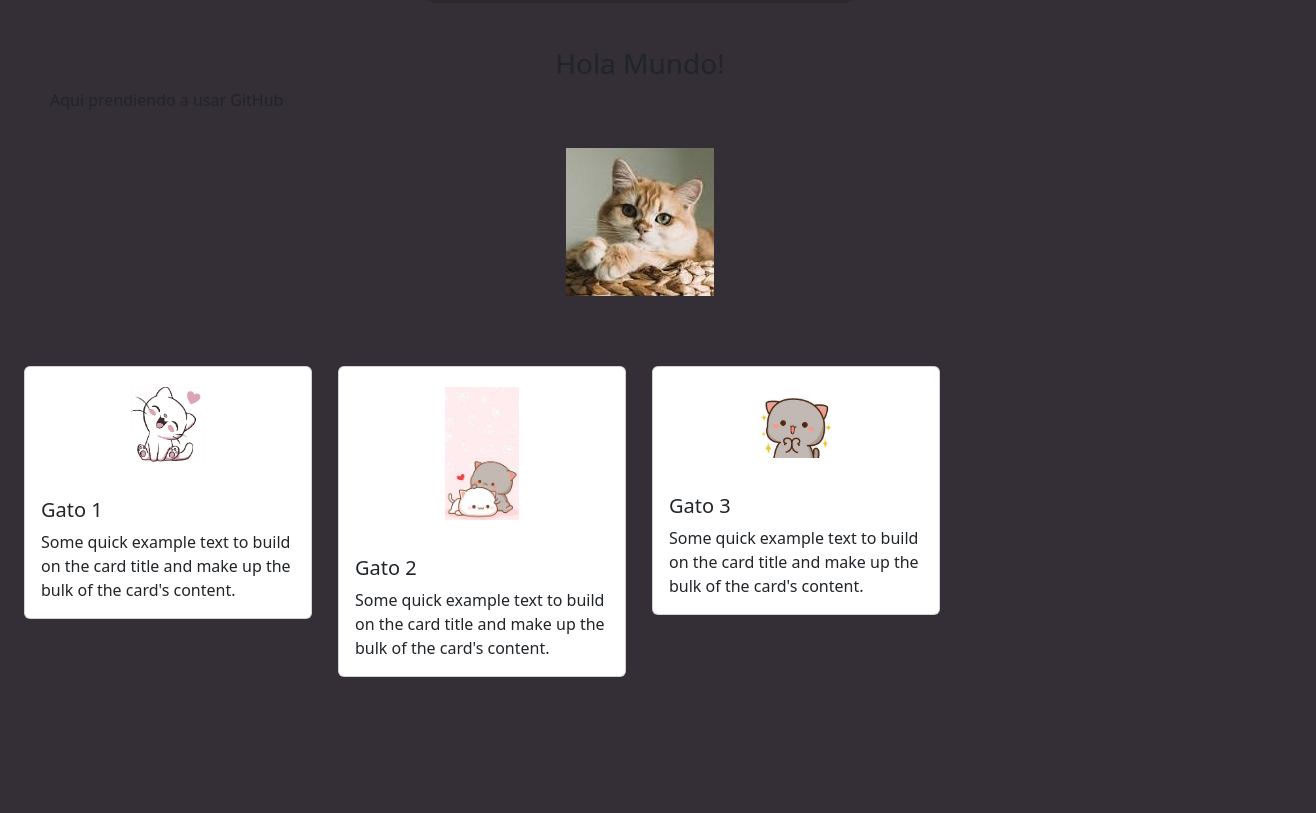
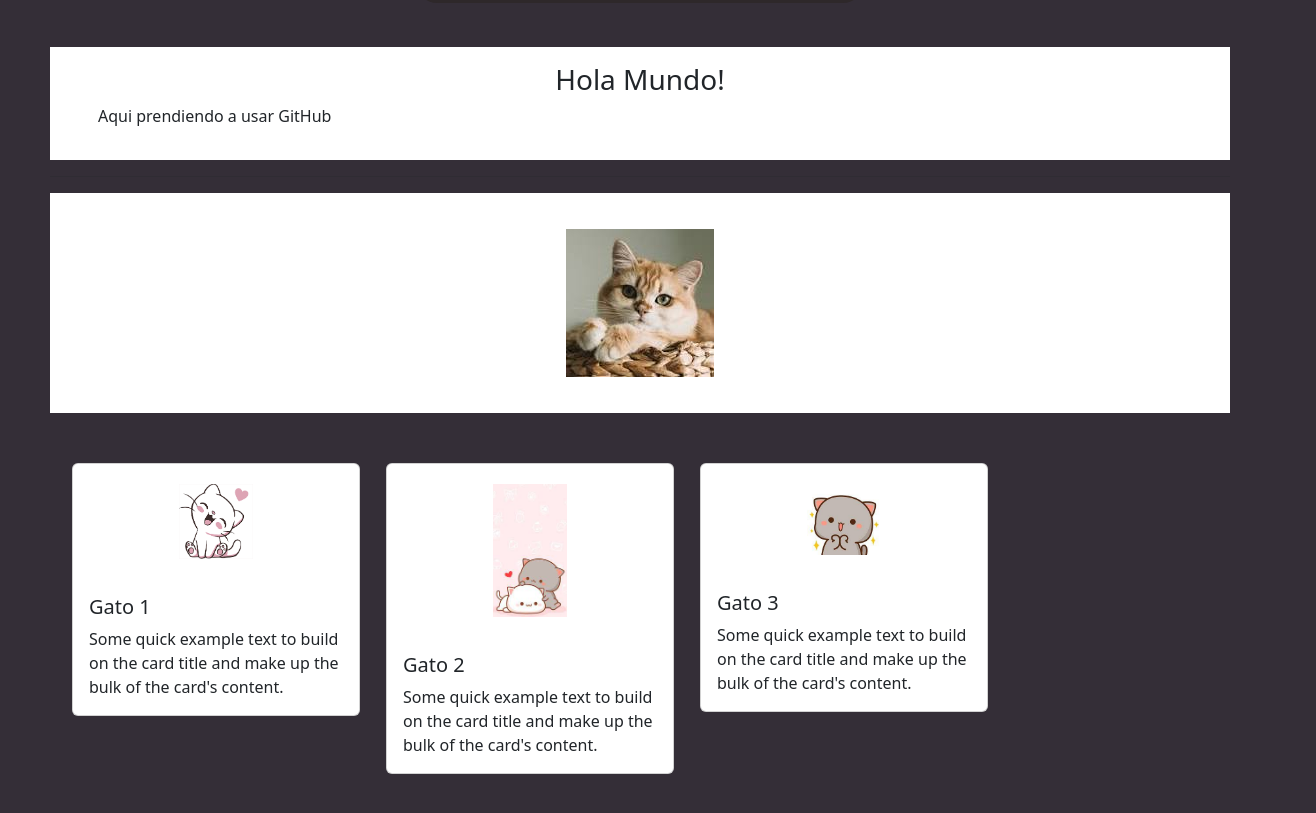
Before and after one commit to Vale-paz/Desafio-Branching, a plain HTML site: page index.html in a window 1280 px wide. Shown: the part 473-1286 px from the top of the page, 1316 px wide, since content can reach past the window. Before the commit the page ends 1174 px from the top, so only its background shows below. Drawn offline with nearby package versions, Linux system fonts and the light colour scheme.

Commit message:
Se le dio un estilo en el html de bg-white para la section pp al div que contiene las etiquetas h3 y p, y tambien a la imagen, con un padding en x de 5 y en y de 3

```diff
--- a/index.html
+++ b/index.html
@@ -24,14 +24,19 @@
       </button>
     </div>
     <section class="pp d-block">
-      <h3>Hola Mundo!</h3>
-      <p>Aqui prendiendo a usar GitHub</p>
-      <img src="./assets/img/gatito.jpg" alt="gatito" class="img-fluid">
+      <div class="bg-white px-5 py-3">
+        <h3>Hola Mundo!</h3>
+        <p>Aqui prendiendo a usar GitHub</p>
+      </div>
+      <hr>
+      <div class="bg-white px-5 py-3">
+        <img src="./assets/img/gatito.jpg" alt="gatito" class="img-fluid">
+      </div>
     </section>
 
     <section class="container-fluid">
 
-      <div class="container-fluid">
+      <div class="container-fluid m-5">
         <div class="row">
 
           <div class="col-xs-12 col-md-3">
@@ -47,7 +52,7 @@
           </div>
 
           <div class="col-xs-12 col-md-3">
-            <div class="card mb-4" style="width: 18rem;">
+            <div class="card mb-4" style="width: 18rem; ">
               <img src="./assets/img/descarga2.jpg" class="card-img-top" alt="Gato 2">
               <div class="card-body">
                 <h5 class="card-title">Gato 2</h5>
```
